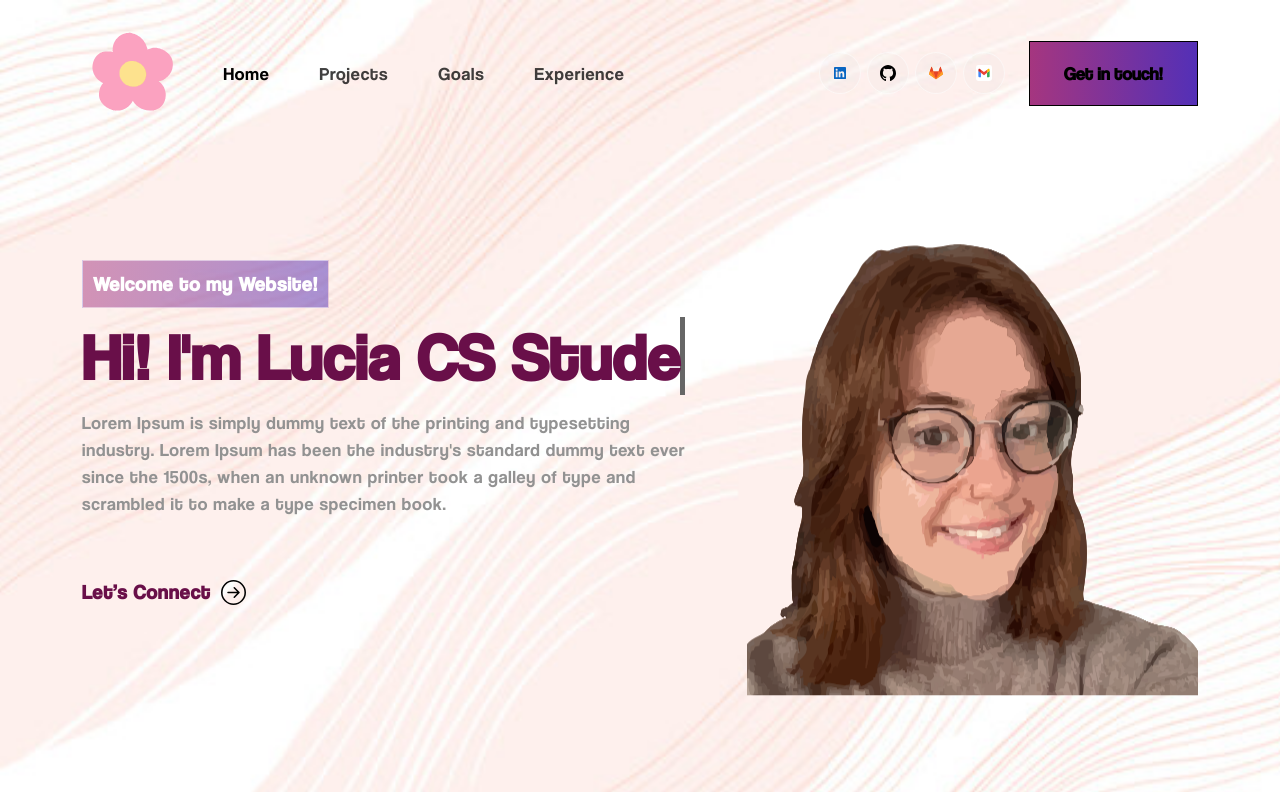
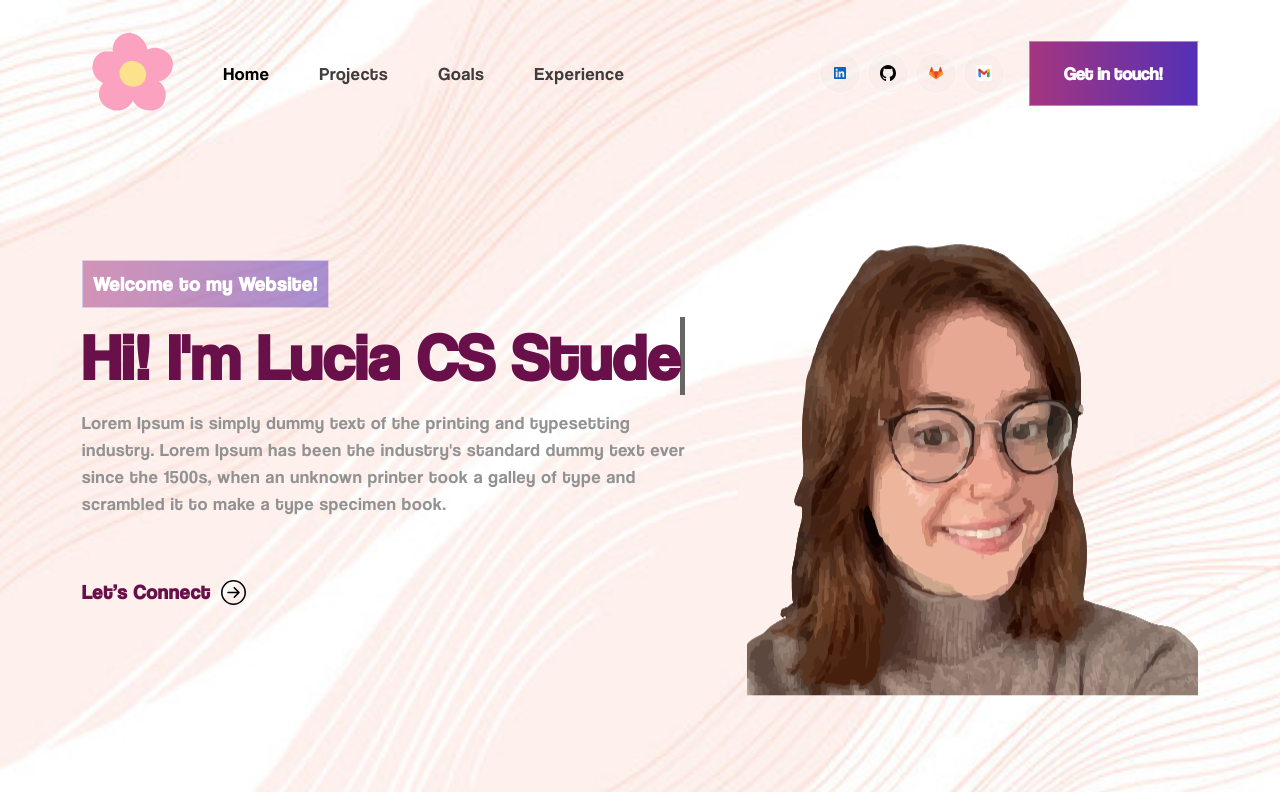
Before and after one commit to luciabrown/LuciaWebsite, a React (Create React App) app: page / in a window 1280 px wide. Shown: the top 792 px of the page. Built offline with nearby package versions, Linux system fonts and the light colour scheme.

Commit message:
Get in touch button colour - need to fix shape

```diff
--- a/src/App.css
+++ b/src/App.css
@@ -157,8 +157,8 @@ span.navbar-text {
 }
 .navbar-text button {
   font-weight: 700;
-  color: #000;
-  border: 1px solid #000;
+  color: #fff;
+  border: 1px solid #ff6e6e;
   padding: 18px 34px;
   font-size: 18px;
   margin-left: 18px;
```
